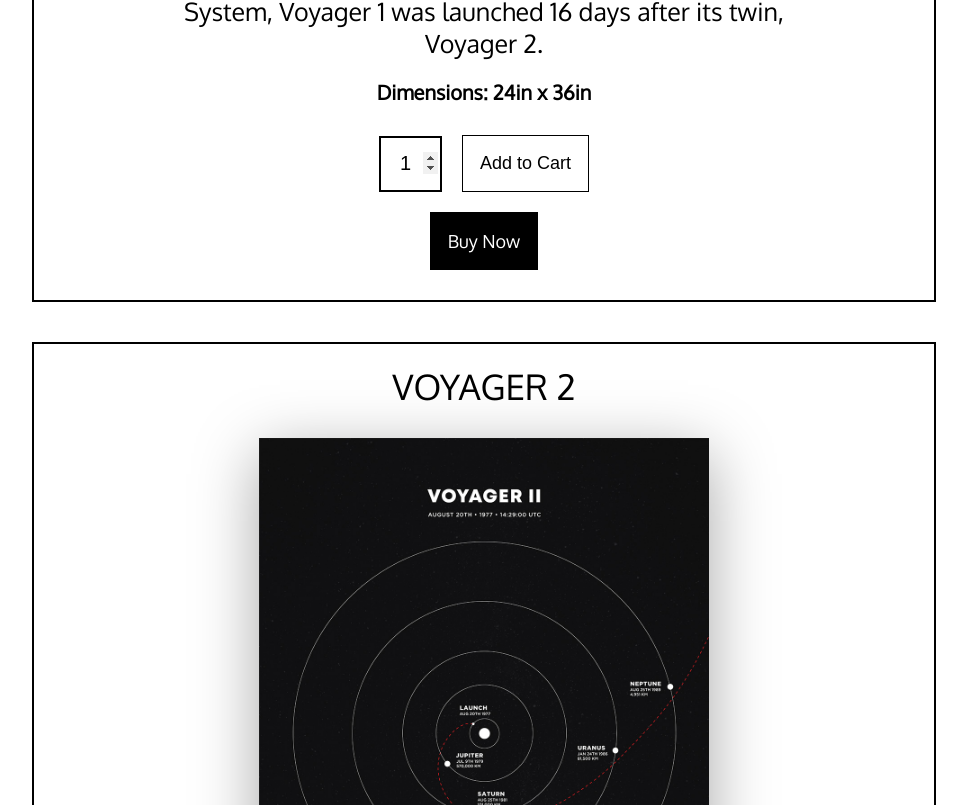
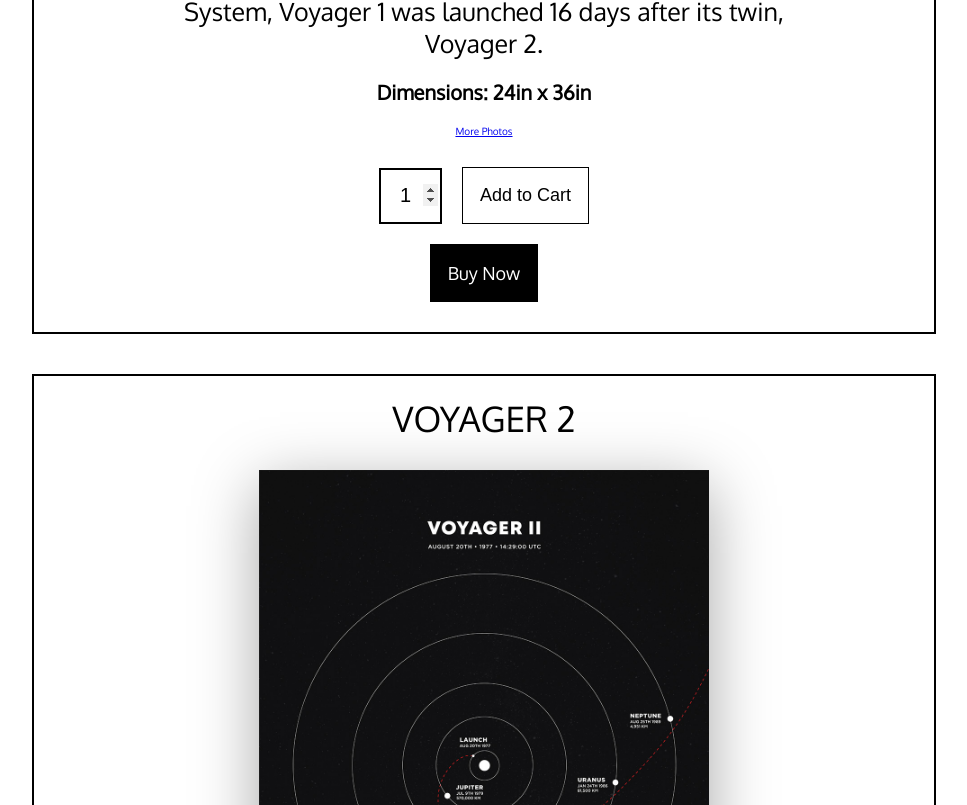
Before and after one commit to PratikAwaik/shopping-cart, a React (Create React App) app: page /posters in a window 1280 px wide. Shown: the part 1215-2020 px from the top of the page, without its empty margins (156-1123 px from the left). Built offline with nearby package versions, Linux system fonts and the light colour scheme.

Commit message:
Added more photos link

```diff
--- a/src/components/Posters/PosterDetail.js
+++ b/src/components/Posters/PosterDetail.js
@@ -40,7 +40,7 @@ function PosterDetail(props) {
         <span>{props.poster.itemName}</span>
       </div>
       <div className="poster-detail__img">
-        <img src={props.poster.itemImages[0]} alt="Voyager 1 Poster" />
+        <img src={props.poster.itemImages[0]} alt="Voyager Poster" />
       </div>
       <div className="poster-detail__pricing">
         <div className="poster-detail__price">
@@ -55,6 +55,10 @@ function PosterDetail(props) {
       </div>
       <div className="poster-detail__dimensions">
         <span>Dimensions: {props.poster.itemDimensions}</span>
+      </div>
+
+      <div className="poster-detail__more">
+        <Link to={`/product/${props.poster.itemId}`}>More Photos</Link>
       </div>
 
       <div className="poster-detail__buy">
```
